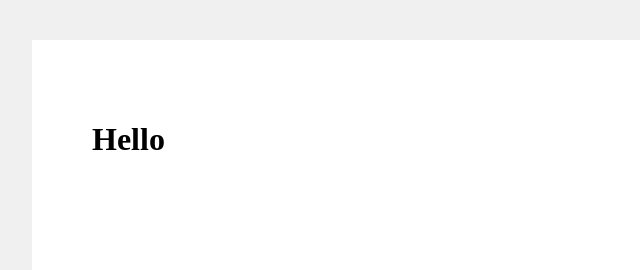
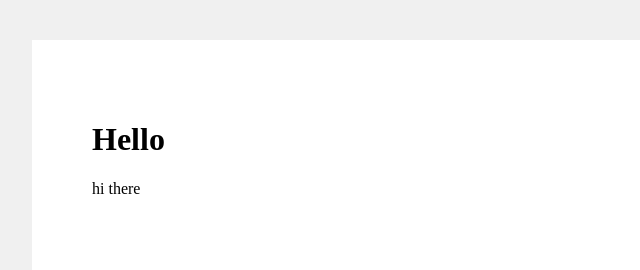
Before and after one commit to imnotcoollol213/imnotcoollol213.github.io, a plain HTML site: page index.html in a window 1280 px wide. Shown: the top 270 px of the page, 148-788 px from the left. Drawn offline with Linux system fonts and the light colour scheme.

Commit message:
Update index.html

```diff
--- a/index.html
+++ b/index.html
@@ -22,7 +22,7 @@
 <body>
   <div class="page">
     <h1>Hello</h1>
-    <p>
+    <p>hi there
   </div>
 </body>
 </html>
```
